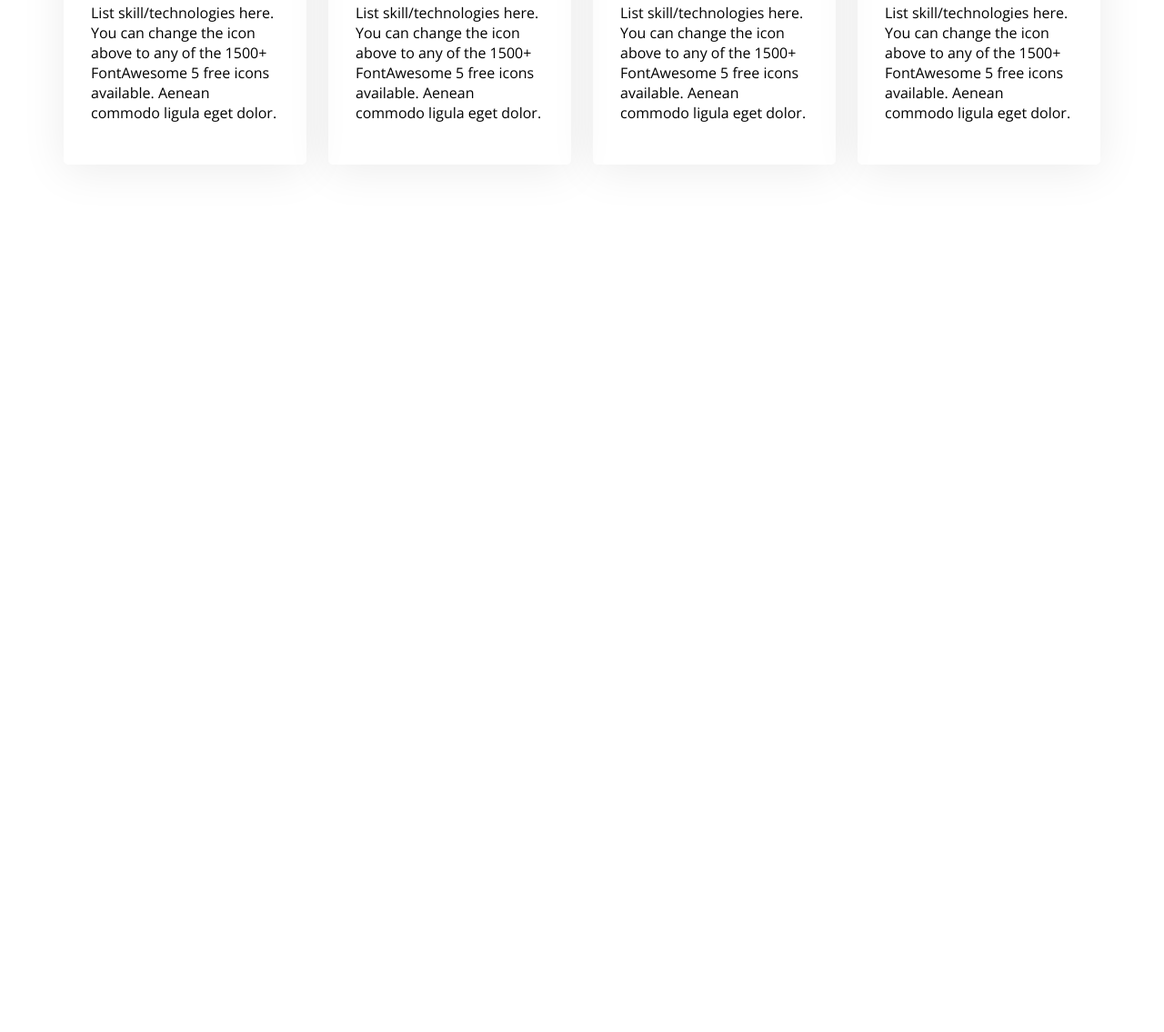
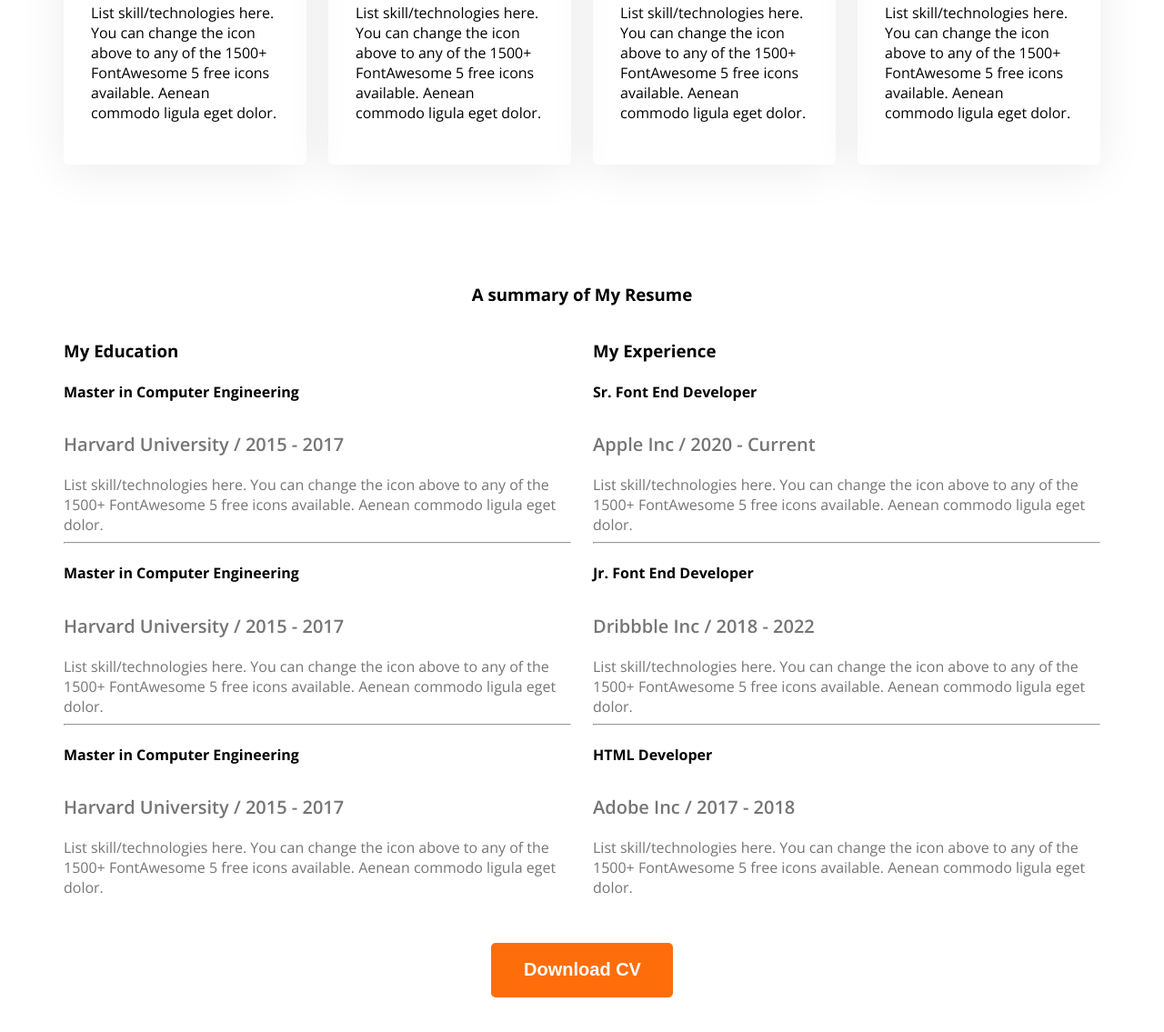
Before and after one commit to M-H-Nayem/web-portfolio, a plain HTML site: page index.html in a window 1280 px wide. Shown: the part 1961-3096 px from the top of the page at 91% size. Before the commit the page ends 2272 px from the top, so only its background shows below. Drawn offline with nearby package versions, Linux system fonts and the light colour scheme.

Commit message:
added new skils and a button

```diff
--- a/css/style.css
+++ b/css/style.css
@@ -117,3 +117,24 @@ main section {
   box-shadow: 0px 6px 50px 0px rgba(0, 0, 0, 0.08);
   border-radius: 5px;
 }
+/* resume content style */
+.resume-cont{
+    display: flex;
+    gap: 24px;
+}
+.exp-descrp{
+    color: #757575;
+}
+.colum-des{
+    color: #757575;
+    font-size: 20px;
+    font-weight: 600;
+    margin-bottom: 20px;
+}
+.resume hr{
+    margin-top: 30px;
+}
+.rsm-butn{
+    text-align: center;
+    margin-top: 50px;
+}
--- a/index.html
+++ b/index.html
@@ -119,6 +119,62 @@
           </div>
         </div>
       </section>
+      <section class="">
+        <h3 class="section-title">A summary of My Resume</h3>
+        <div class="resume-cont">
+          <!-- .resume-colum*2>h3.colum-title+.experience*3>h4.colum-subtitle+h5.colum-des -->
+          <div class="resume-colum">
+            <h3 class="colum-title">My Education</h3>
+            <div class="experience">
+              <h4 class="colum-subtitle">Master in Computer Engineering</h4>
+              <h5 class="colum-des">Harvard University / 2015 - 2017</h5>
+              <div class="exp-descrp">List skill/technologies here. You can change the icon above
+                to any of the 1500+ FontAwesome 5 free icons available. Aenean commodo ligula eget dolor.</div>
+            </div>
+            <hr>
+            <div class="experience">
+              <h4 class="colum-subtitle">Master in Computer Engineering</h4>
+              <h5 class="colum-des">Harvard University / 2015 - 2017</h5>
+              <div class="exp-descrp">List skill/technologies here. You can change the icon above
+                to any of the 1500+ FontAwesome 5 free icons available. Aenean commodo ligula eget dolor.</div>
+            </div>
+            <hr>
+            <div class="experience">
+              <h4 class="colum-subtitle">Master in Computer Engineering</h4>
+              <h5 class="colum-des">Harvard University / 2015 - 2017</h5>
+              <div class="exp-descrp">List skill/technologies here. You can change the icon above
+                to any of the 1500+ FontAwesome 5 free icons available. Aenean commodo ligula eget dolor.</div>
+            </div>
+          </div>
+          <div class="resume-colum">
+            <h3 class="colum-title">My Experience</h3>
+            <div class="experience">
+              <h4 class="colum-subtitle">Sr. Font End Developer</h4>
+              <h5 class="colum-des">Apple Inc / 2020 - Current</h5>
+              <div class="exp-descrp">List skill/technologies here. You can change the icon above
+                to any of the 1500+ FontAwesome 5 free icons available. Aenean commodo ligula eget dolor.</div>
+            </div>
+            <hr>
+            <div class="experience">
+              <h4 class="colum-subtitle">Jr. Font End Developer</h4>
+              <h5 class="colum-des">Dribbble Inc / 2018 - 2022</h5>
+              <div class="exp-descrp">List skill/technologies here. You can change the icon above
+                to any of the 1500+ FontAwesome 5 free icons available. Aenean commodo ligula eget dolor.</div>
+            </div>
+            <hr>
+            <div class="experience">
+              <h4 class="colum-subtitle">HTML Developer</h4>
+              <h5 class="colum-des">Adobe Inc / 2017 - 2018</h5>
+              <div class="exp-descrp">List skill/technologies here. You can change the icon above
+                to any of the 1500+ FontAwesome 5 free icons available. Aenean commodo ligula eget dolor.</div>
+            </div>
+          </div>
+        </div>
+        <div class=" rsm-butn">
+
+          <button class="btn-color"> Download CV </button>
+        </div>
+      </section>
     </main>
     <footer></footer>
   </body>
```
